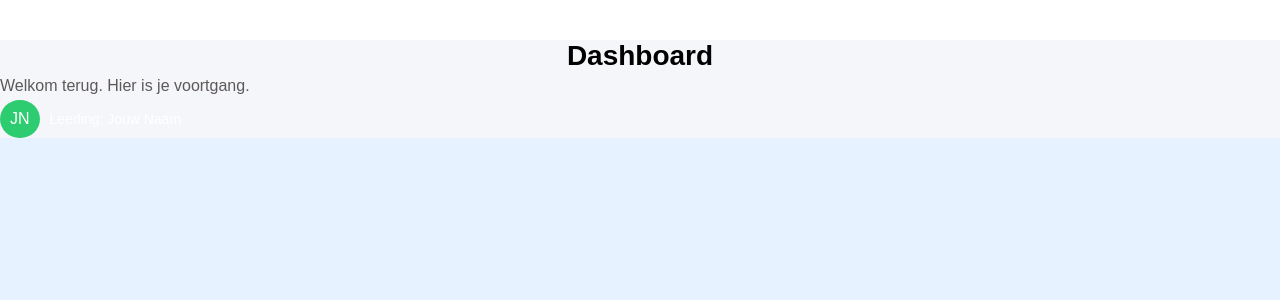
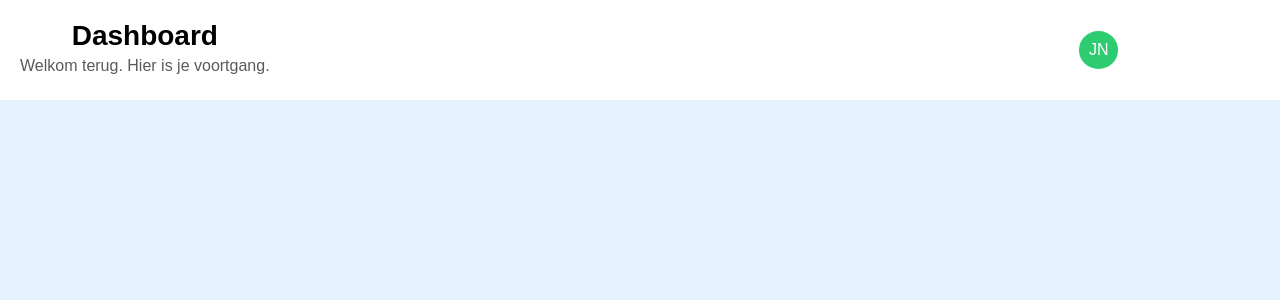
Before and after one commit to aimanadel/mijnapplicate, a Flask app: page /home in a window 1280 px wide. Shown: the top 300 px of the page. Run offline with Flask 3, Linux system fonts and the light colour scheme.

Commit message:
user naam van leering toevoegt

```diff
--- a/app/templates/HOME.HTML
+++ b/app/templates/HOME.HTML
@@ -12,13 +12,27 @@
 </head>
 
 <body class="main-body dashboard-page">
-    <div class="header"></div>
-       <div class="header-container"></div>
-<div class="header-text">
+
+
+  <div class="header">
+    <div class="header-container">
+
+      <div class="header-text">
         <h1 class="title">Dashboard</h1>
         <p class="subtitle">Welkom terug. Hier is je voortgang.</p>
       </div>
-         <div class="user-box">
+
+      <div class="user-box">
         <span class="user-circle">JN</span>
         <span class="user-name">Leerling: Jouw Naam</span>
       </div>
+
+    </div>
+  </div>
+
+  <div class="body-content">
+
+  </div>
+
+</body>
+</html>
```
